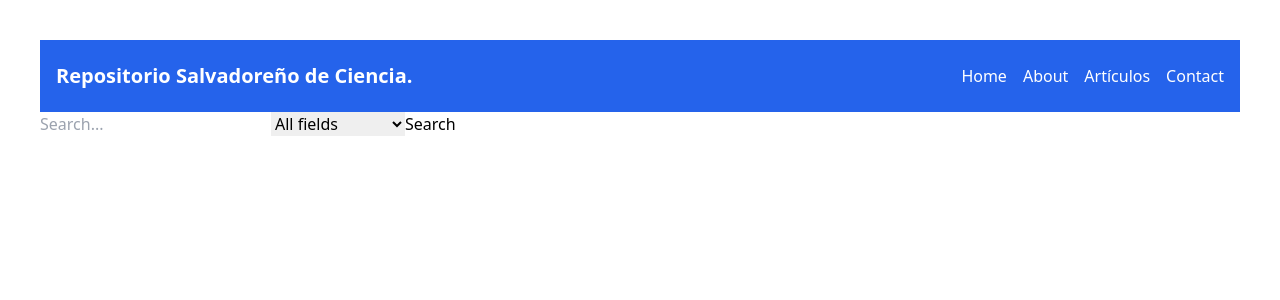
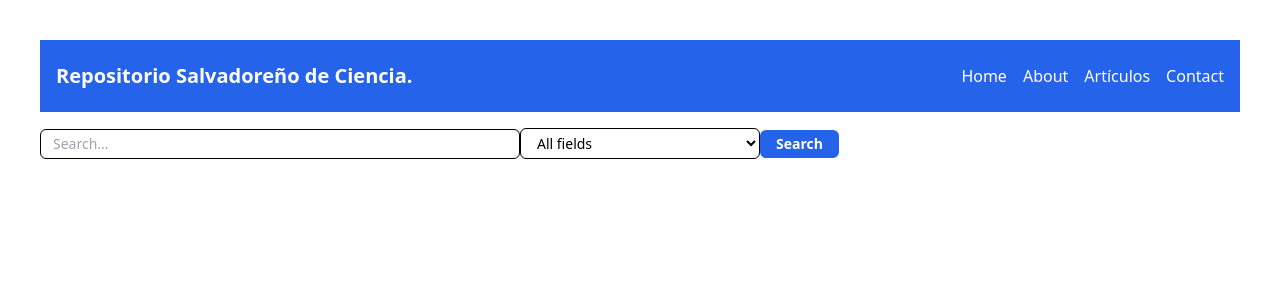
Before and after one commit to jromerooo2/salvadoran_arxiv, a Vue app: page /results in a window 1280 px wide. Shown: the top 300 px of the page. Built offline with nearby package versions, Linux system fonts and the light colour scheme.

Commit message:
Update search bar style

```diff
--- a/src/components/SearchBar.vue
+++ b/src/components/SearchBar.vue
@@ -1,7 +1,18 @@
 <template>
-    <div>
-        <input type="text" v-model="searchQuery" placeholder="Search..." />
-        <select v-model="searchField">
+    <div class="my-4">
+      <!-- Smaller search input with blue background -->
+      <input
+        type="text"
+        v-model="searchQuery"
+        placeholder="Search..."
+        class="w-full md:w-2/5 px-3 py-1 bg-white border border-black rounded-md text-black text-sm focus:bg-gray-100 focus:outline-none focus:border-gray-600 focus:ring-2 focus:ring-gray-600 mb-2"
+      />
+
+      <!-- Smaller select dropdown with blue background -->
+      <select
+        v-model="searchField"
+        class="w-full md:w-1/5 px-3 py-1 bg-white border border-black rounded-md text-black text-sm focus:bg-gray-100 focus:outline-none focus:border-gray-600 focus:ring-2 focus:ring-gray-600 mb-2"
+      >
         <option value="all">All fields</option>
         <option value="title">Title</option>
         <option value="description">Description</option>
@@ -9,9 +20,17 @@
         <option value="date_published">Date Published</option>
         <option value="subject">Subject</option>
       </select>
-        <button @click="performSearch">Search</button>
+
+      <!-- Smaller search button -->
+      <button
+        @click="performSearch"
+        class="w-full md:w-auto bg-blue-600 hover:bg-blue-700 text-white font-semibold py-1 px-4 rounded-md text-sm transition-all duration-300 focus:outline-none focus:ring-2 focus:ring-blue-500 focus:ring-offset-2"
+      >
+        Search
+      </button>
     </div>
   </template>
+
 
 <script>
 
```
Lines whose indentation alone changed are shown as unchanged.
